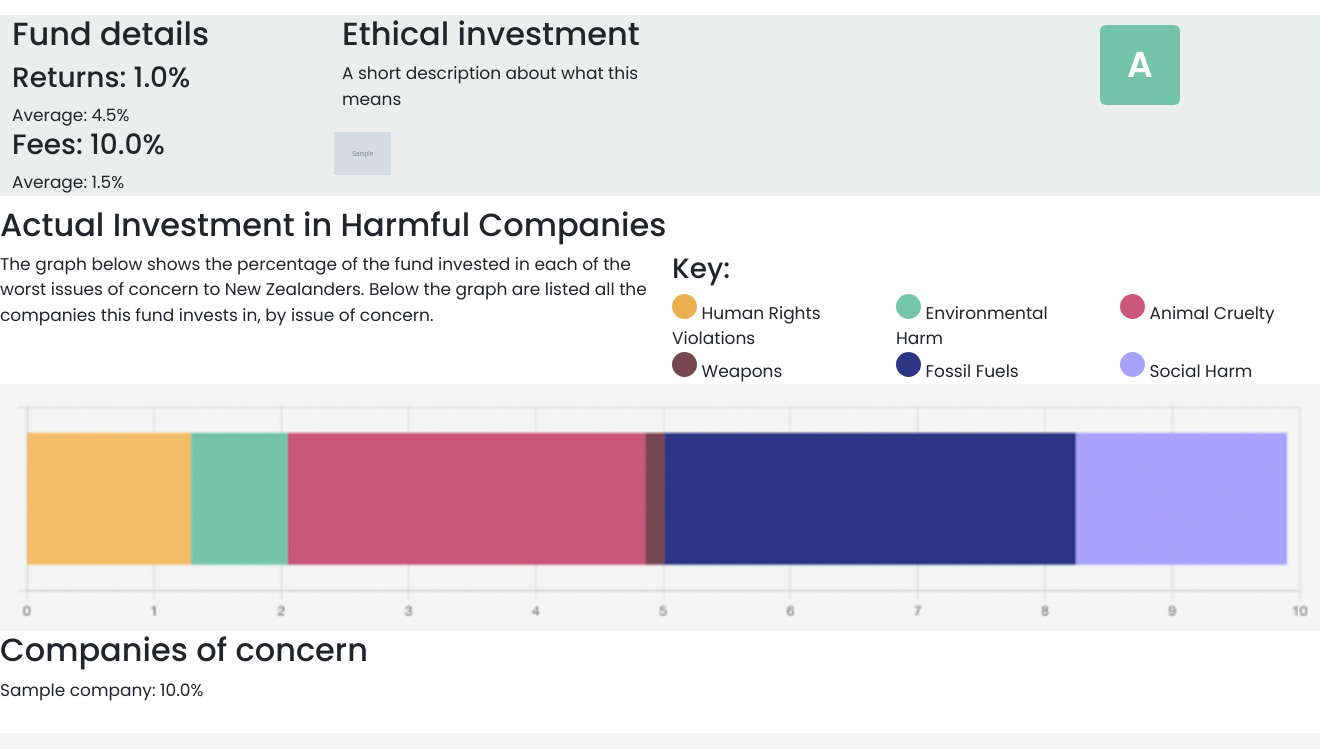
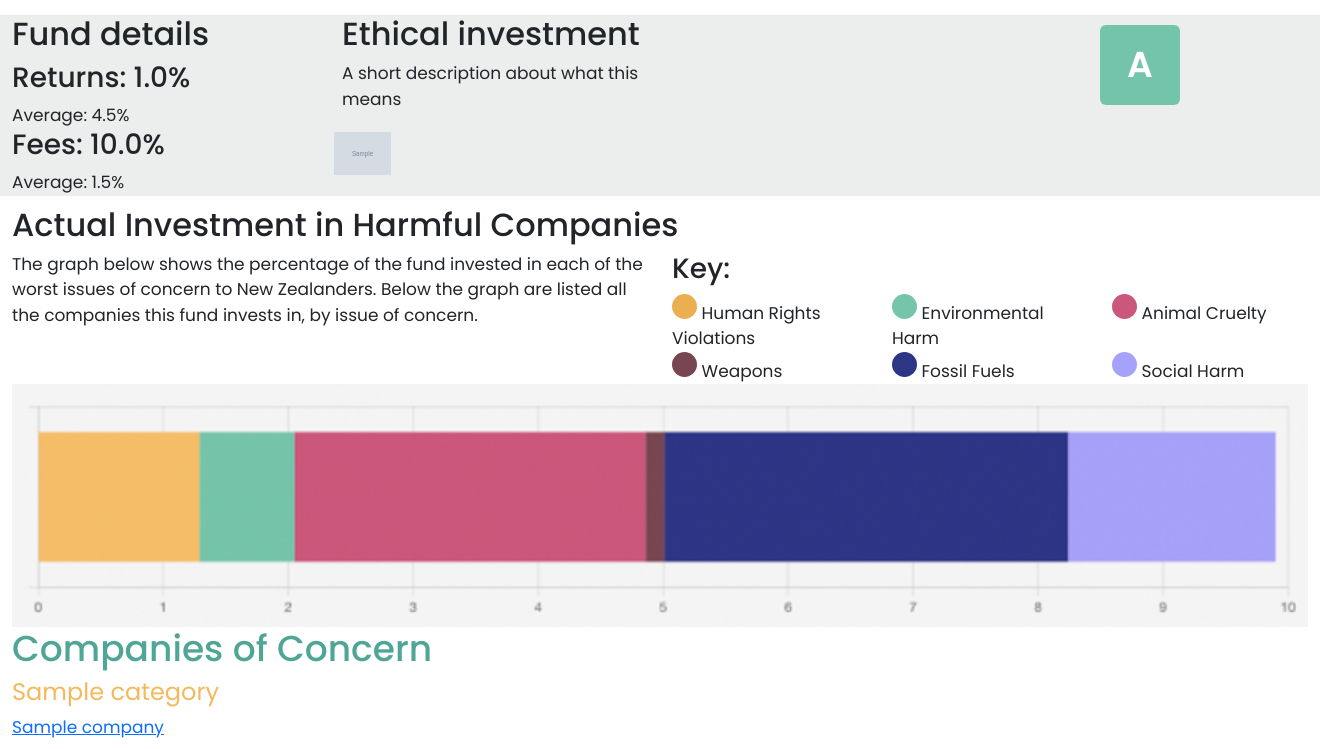
Before and after one commit to almeister/mindful-mini, a Django app: page /kiwisaver/1/ in a window 1320 px wide; the page is wider, and only the part inside the window is pictured. Shown: the part 51-800 px from the top of that part. Run offline with Django 5.2, Linux system fonts and the light colour scheme; tables that the repository leaves empty hold one stand-in row (values such as "Sample post"); grey boxes marked "Sample" are stand-in pictures; some libraries are stand-ins or nearby versions.

Commit message:
Link to modals for companies of concern data, tidy layout.

```diff
--- a/kiwisaver/static/kiwisaver/style.css
+++ b/kiwisaver/static/kiwisaver/style.css
@@ -24,8 +24,22 @@ h3 {
   font-weight: 500;
 }
 
+h4 {
+  font-weight: 400;
+}
+
 ul {
   padding-left: 0px;
+}
+
+.concerns-heading {
+  font-size: 36px;
+  color: #50a696;
+}
+
+.concern-category-heading {
+  font-size: 24px;
+  color: #f4b95b;
 }
 
 .fund-summary-section {
--- a/kiwisaver/templates/kiwisaver/detail.html
+++ b/kiwisaver/templates/kiwisaver/detail.html
@@ -13,8 +13,8 @@
   </header>
 
   <main>
+    <div class="container-fluid fund-summary">
     <section>
-      <div class="container-fluid fund-summary">
         <div class="row">
           <div class="col-12 col-md-3 fund-summary-section">
             <h2>Fund details</h2>
@@ -61,7 +61,6 @@
             </ul>
           </div>
         </div>
-      </div>
       </section>
 
       <section>
@@ -88,12 +87,31 @@
         <img class="col chart-placeholder" src="/media/badges/placeholder/chart-placeholder.png" alt="Dummy Chart Data" />
       </div>
 
-      <h2>Companies of concern</h2>
-      <ul>
-        {% for holding in fund.holding_set.all %}
-        <li>{{ holding.company }}: {{ holding.percentage }}%</li>
+      <h2 class="concerns-heading">Companies of Concern</h2>
+      {% for category in categories.all %}
+      <h4 class="concern-category-heading">{{ category.name }}</h4>
+      {% for company in category.company_set.all %}
+      <a href="" target="_self" data-bs-toggle="modal" data-bs-target="#companyModal">{{ company.name }}</a>
       {% endfor %}
-      </ul>
+      {% endfor %}
     </section>
+  </div>
   </main>
 </body>
+
+<div class="modal fade" id="companyModal" tabindex="-1" aria-labelledby="companyModal" aria-hidden="true">
+  <div class="modal-dialog modal-dialog-centered">
+    <div class="modal-content">
+      <div class="modal-header">
+        <h1 class="modal-title fs-5" id="exampleModalLabel">Naughty Company</h1>
+        <button type="button" class="btn-close" data-bs-dismiss="modal" aria-label="Close"></button>
+      </div>
+      <div class="modal-body">
+        The company formerly known as Natter was taken over by a power-hungry CEO who has been known to exploit workers and the environment.  And generally fill the internet with nonsense.
+      </div>
+      <div class="modal-footer">
+        <button type="button" class="btn btn-secondary" data-bs-dismiss="modal">Close</button>
+      </div>
+    </div>
+  </div>
+</div>
```
Lines whose indentation alone changed are shown as unchanged.
